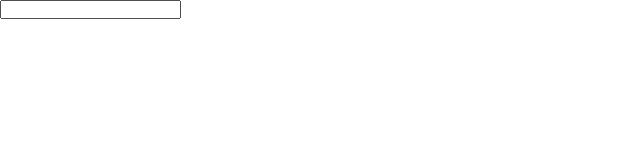
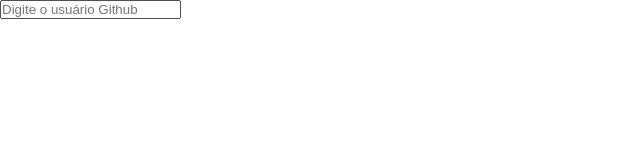
Before and after one commit to douglas-medina/projeto-react, a React (Vite) app: page / in a window 1280 px wide. Shown: the top 160 px of the page, without its empty margins (0-640 px from the left). Built offline with nearby package versions, Linux system fonts and the light colour scheme.

Commit message:
CSS Modules

```diff
--- a/src/App.jsx
+++ b/src/App.jsx
@@ -11,7 +11,7 @@ function App() {
 
     return (
         <>
-            <input type="text" onBlur={(e) => setNomeUsuario(e.target.value)} />
+            <input type="text" placeholder="Digite o usuário Github" onBlur={(e) => setNomeUsuario(e.target.value)} />
 
             {nomeUsuario.length > 4 && (
                 <>
```
